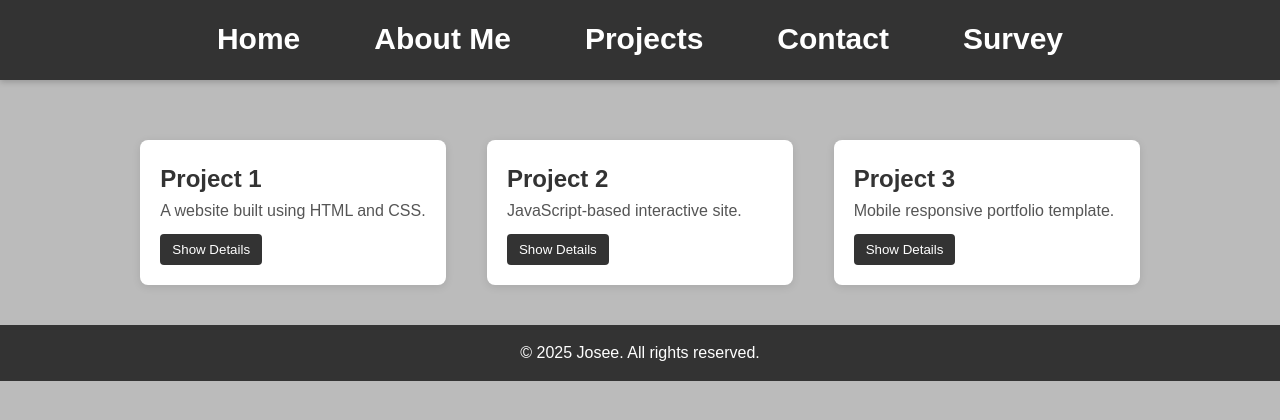
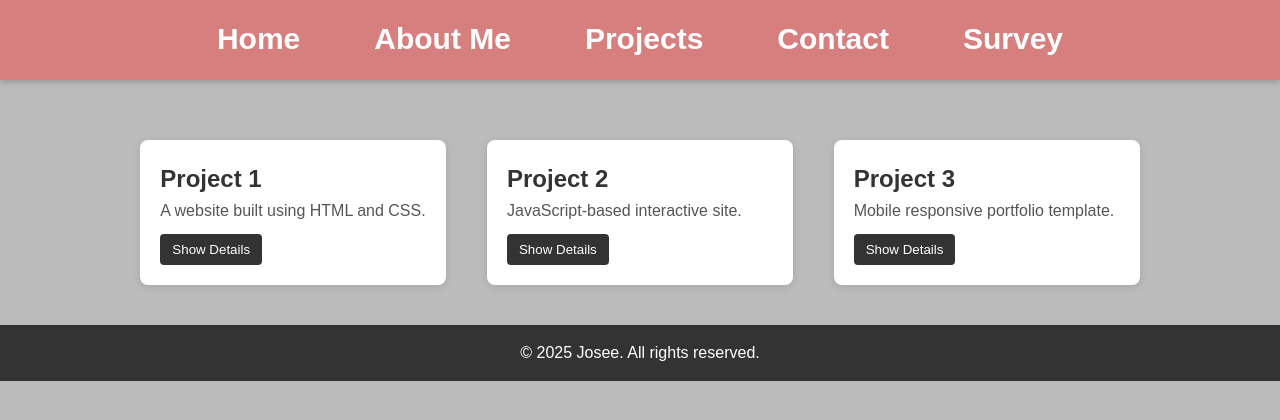
Before and after one commit to joseemvungi/josee-portfolio, a plain HTML site: page projects.html in a window 1280 px wide. Drawn offline with Linux system fonts and the light colour scheme.

Commit message:
Update projects.html

```diff
--- a/projects.html
+++ b/projects.html
@@ -17,7 +17,7 @@
     }
 
     header {
-      background-color: #333;
+      background-color: #d77f7f;
       padding: 15px;
     }
 
```
